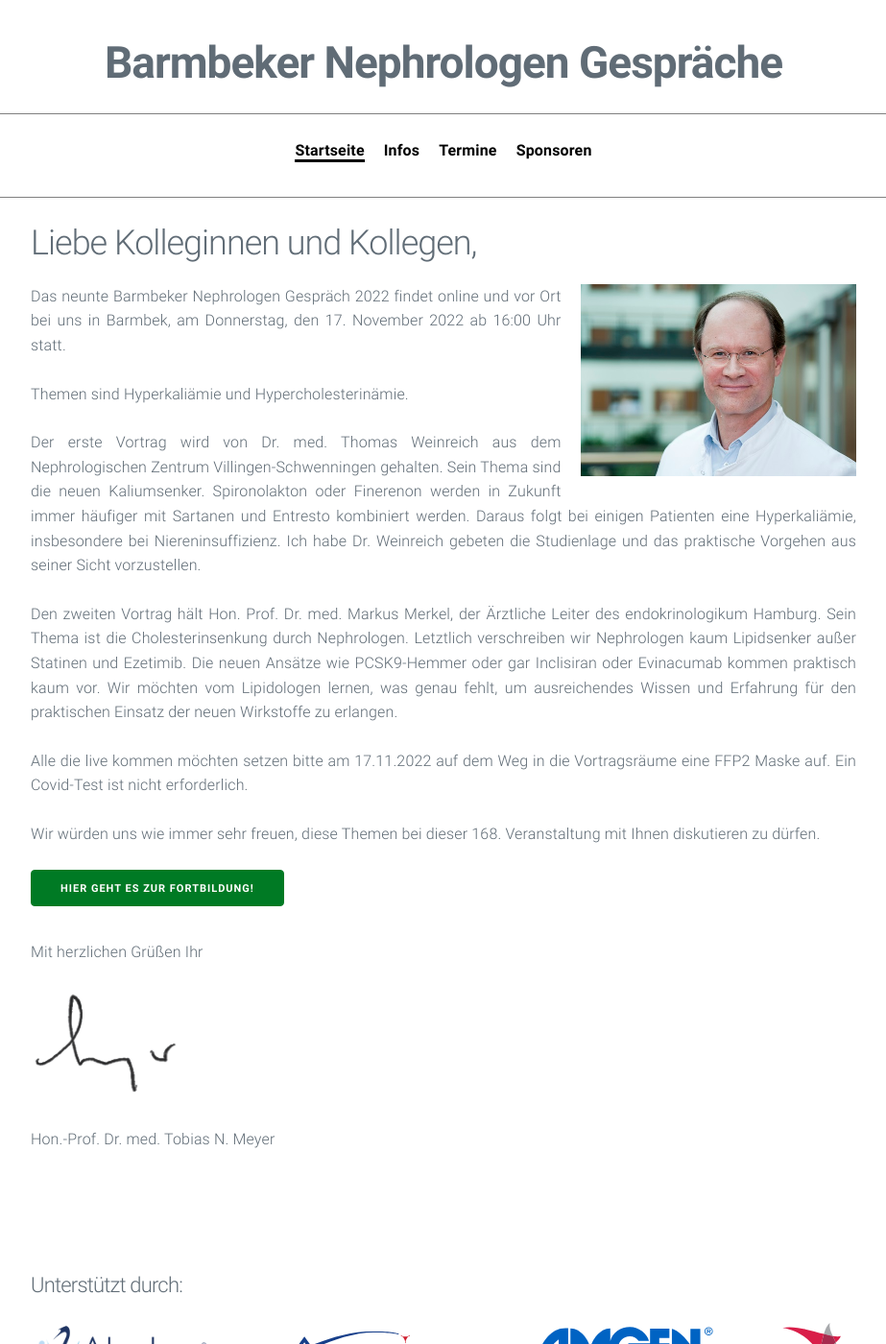
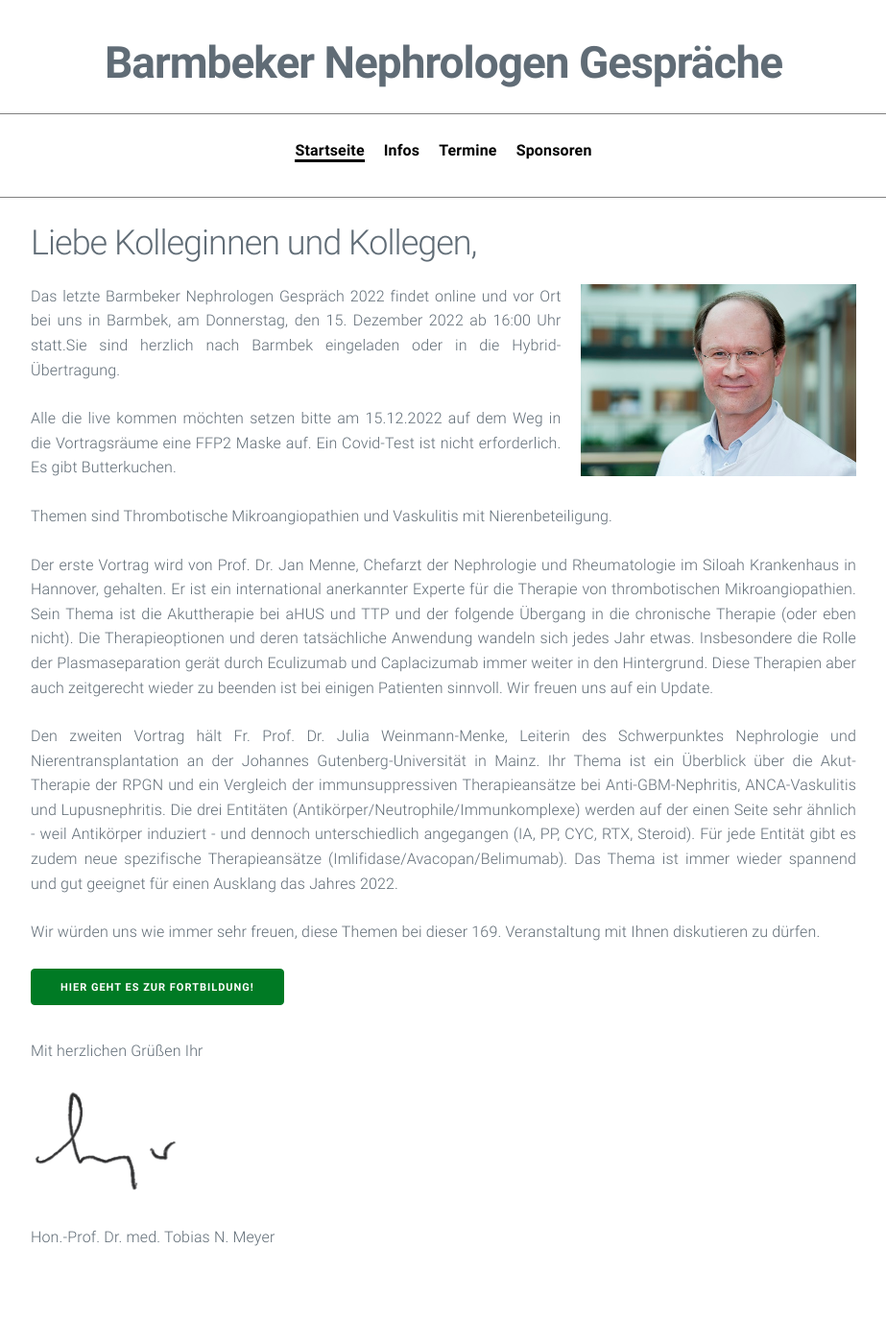
Before and after one commit to manuelpaul86/manuelpaul86.github.io, a Jekyll site: the page built from index.md, in a window 1280 px wide and 1400 px high. Shown: the whole window at 96% size, without its empty margins (178-1101 px from the left). Built offline with Jekyll 4.4.1, drawn with Linux system fonts in a browser that asks for light colours.

Commit message:
Update index.md

```diff
--- a/index.md
+++ b/index.md
@@ -4,17 +4,17 @@
 ---
 ## Liebe Kolleginnen und Kollegen,
 
-<img src="/assets/images/CA_Meyer.jpg" height="200rem" alt="Portraitfoto Hon. Prof. Dr. Tobias N. Meyer" style="float:right; margin-left:20px; margin-bottom:20px;">Das neunte Barmbeker Nephrologen Gespräch 2022 findet online und vor Ort bei uns in Barmbek, am Donnerstag, den 17. November 2022 ab 16:00 Uhr statt.
+<img src="/assets/images/CA_Meyer.jpg" height="200rem" alt="Portraitfoto Hon. Prof. Dr. Tobias N. Meyer" style="float:right; margin-left:20px; margin-bottom:20px;">Das letzte Barmbeker Nephrologen Gespräch 2022 findet online und vor Ort bei uns in Barmbek, am Donnerstag, den 15. Dezember 2022 ab 16:00 Uhr statt.Sie sind herzlich nach Barmbek eingeladen oder in die Hybrid-Übertragung.
 
-Themen sind Hyperkaliämie und Hypercholesterinämie.
+Alle die live kommen möchten setzen bitte am 15.12.2022 auf dem Weg in die Vortragsräume eine FFP2 Maske auf. Ein Covid-Test ist nicht erforderlich. Es gibt Butterkuchen.
 
-Der erste Vortrag wird von Dr. med. Thomas Weinreich aus dem Nephrologischen Zentrum Villingen-Schwenningen gehalten. Sein Thema sind die neuen Kaliumsenker. Spironolakton oder Finerenon werden in Zukunft immer häufiger mit Sartanen und Entresto kombiniert werden. Daraus folgt bei einigen Patienten eine Hyperkaliämie, insbesondere bei Niereninsuffizienz. Ich habe Dr. Weinreich gebeten die Studienlage und das praktische Vorgehen aus seiner Sicht vorzustellen.
+Themen sind Thrombotische Mikroangiopathien und Vaskulitis mit Nierenbeteiligung.
 
-Den zweiten Vortrag hält Hon. Prof. Dr. med. Markus Merkel, der Ärztliche Leiter des endokrinologikum Hamburg. Sein Thema ist die Cholesterinsenkung durch Nephrologen. Letztlich verschreiben wir Nephrologen kaum Lipidsenker außer Statinen und Ezetimib. Die neuen Ansätze wie PCSK9-Hemmer oder gar Inclisiran oder Evinacumab kommen praktisch kaum vor. Wir möchten vom Lipidologen lernen, was genau fehlt, um ausreichendes Wissen und Erfahrung für den praktischen Einsatz der neuen Wirkstoffe zu erlangen.
+Der erste Vortrag wird von Prof. Dr. Jan Menne, Chefarzt der Nephrologie und Rheumatologie im Siloah Krankenhaus in Hannover, gehalten. Er ist ein international anerkannter Experte für die Therapie von thrombotischen Mikroangiopathien. Sein Thema ist die Akuttherapie bei aHUS und TTP und der folgende Übergang in die chronische Therapie (oder eben nicht). Die Therapieoptionen und deren tatsächliche Anwendung wandeln sich jedes Jahr etwas. Insbesondere die Rolle der Plasmaseparation gerät durch Eculizumab und Caplacizumab immer weiter in den Hintergrund. Diese Therapien aber auch zeitgerecht wieder zu beenden ist bei einigen Patienten sinnvoll. Wir freuen uns auf ein Update.
 
-Alle die live kommen möchten setzen bitte am 17.11.2022 auf dem Weg in die Vortragsräume eine FFP2 Maske auf. Ein Covid-Test ist nicht erforderlich.
+Den zweiten Vortrag hält Fr. Prof. Dr. Julia Weinmann-Menke, Leiterin des Schwerpunktes Nephrologie und Nierentransplantation an der Johannes Gutenberg-Universität in Mainz. Ihr Thema ist ein Überblick über die Akut-Therapie der RPGN und ein Vergleich der immunsuppressiven Therapieansätze bei Anti-GBM-Nephritis, ANCA-Vaskulitis und Lupusnephritis. Die drei Entitäten (Antikörper/Neutrophile/Immunkomplexe) werden auf der einen Seite sehr ähnlich - weil Antikörper induziert - und dennoch unterschiedlich angegangen (IA, PP, CYC, RTX, Steroid). Für jede Entität gibt es zudem neue spezifische Therapieansätze (Imlifidase/Avacopan/Belimumab). Das Thema ist immer wieder spannend und gut geeignet für einen Ausklang das Jahres 2022.
 
-Wir würden uns wie immer sehr freuen, diese Themen bei dieser 168. Veranstaltung mit Ihnen diskutieren zu dürfen.
+Wir würden uns wie immer sehr freuen, diese Themen bei dieser 169. Veranstaltung mit Ihnen diskutieren zu dürfen.
 
 <a class="button" href="https://teams.microsoft.com/l/meetup-join/19%3ameeting_N2E0ZGI0NmEtOGVlNS00ZTFkLTk0YzEtNTkwMWE0YmFhMjIy%40thread.v2/0?context=%7b%22Tid%22%3a%22e6160a47-a12e-4ab1-be56-bddd09456693%22%2c%22Oid%22%3a%2254de3200-43af-4cbb-8fde-9d0457be7bcb%22%7d" target="_blank">Hier geht es zur Fortbildung!</a>
 
```
